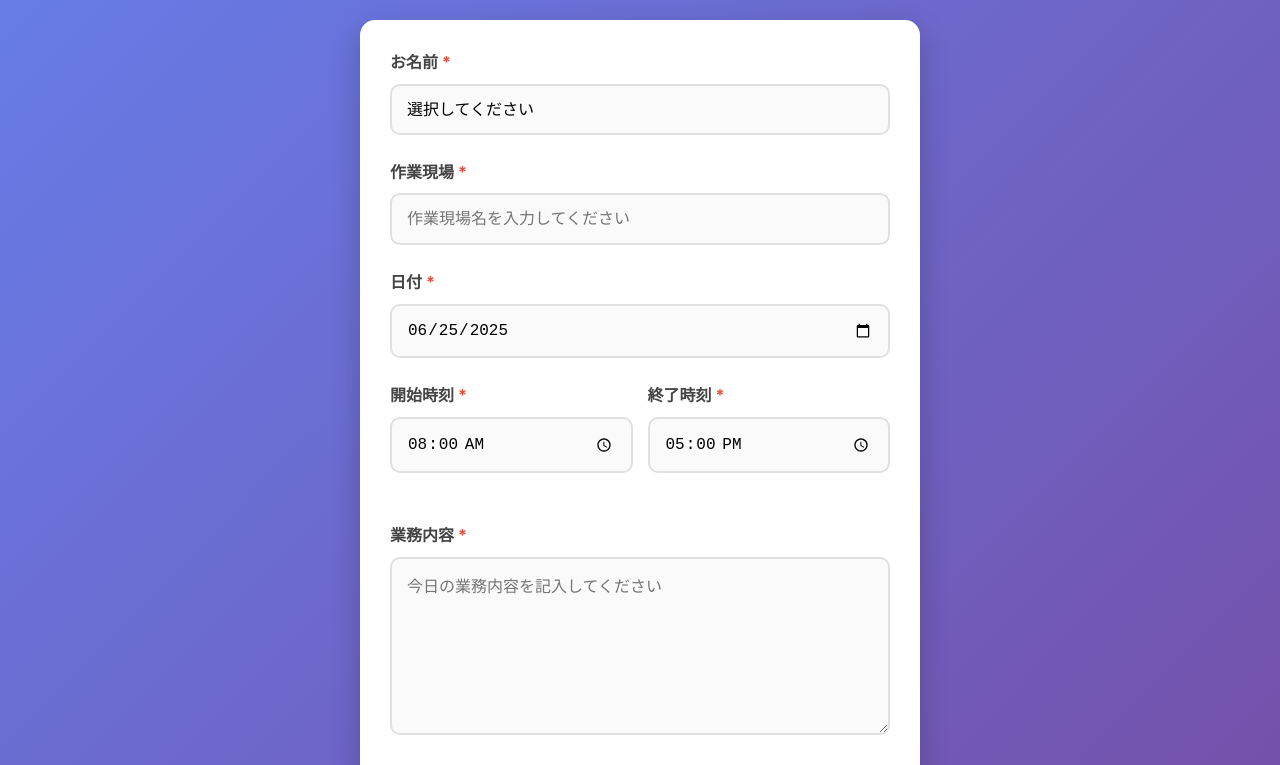
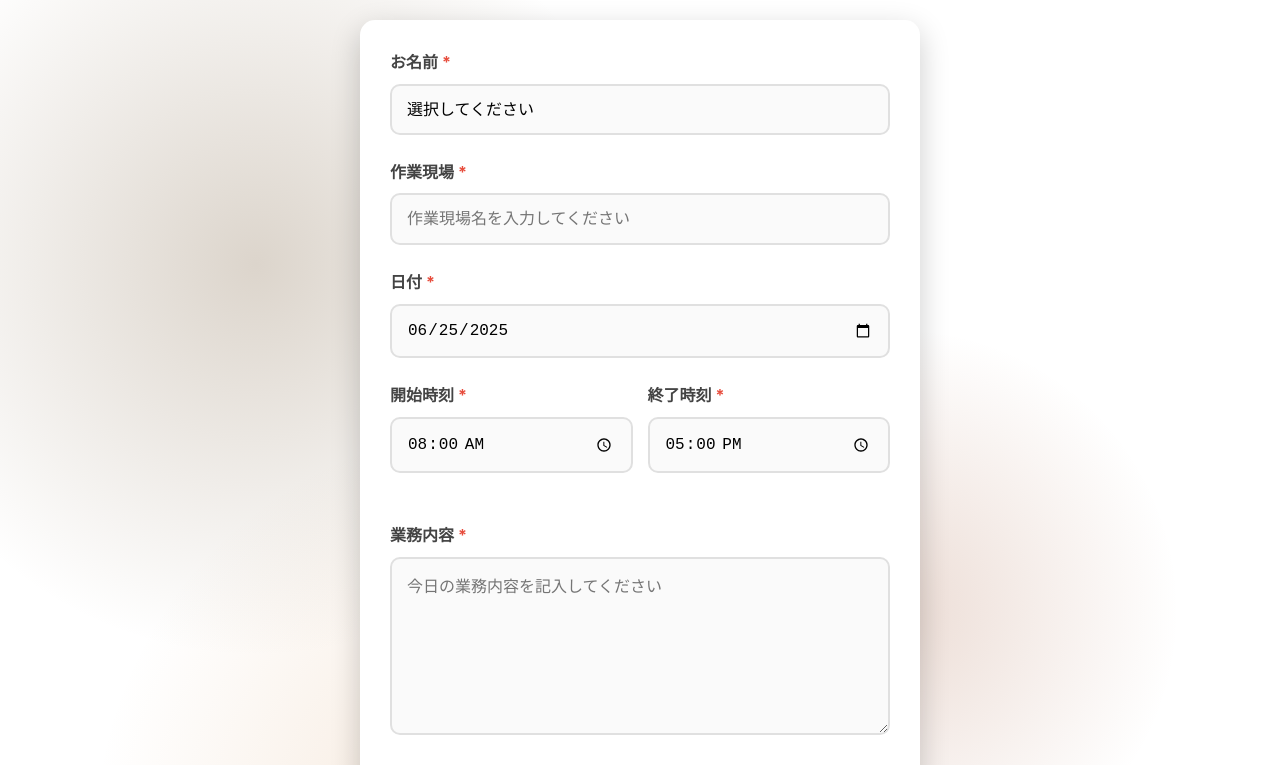
Before and after one commit to 121R049/nippou-app, a plain HTML site: page index.html in a window 1280 px wide. Shown: the part 81-846 px from the top of the page. Drawn offline with Linux system fonts and the light colour scheme.

Commit message:
Update style.css

```diff
--- a/style.css
+++ b/style.css
@@ -7,7 +7,11 @@
 
 body {
     font-family: -apple-system, BlinkMacSystemFont, 'Segoe UI', Roboto, sans-serif;
-    background: linear-gradient(135deg, #667eea 0%, #764ba2 100%);
+    background: linear-gradient(135deg, #8b7355 0%, #deb887 100%);
+    background-image:
+        radial-gradient(circle at 20% 30%, rgba(139, 115, 85, 0.3) 0%, transparent 30%),
+        radial-gradient(circle at 70% 60%, rgba(160, 82, 45, 0.2) 0%, transparent 25%),
+        radial-gradient(circle at 40% 80%, rgba(205, 133, 63, 0.2) 0%, transparent 35%);
     min-height: 100vh;
     color: #333;
     line-height: 1.6;
```
